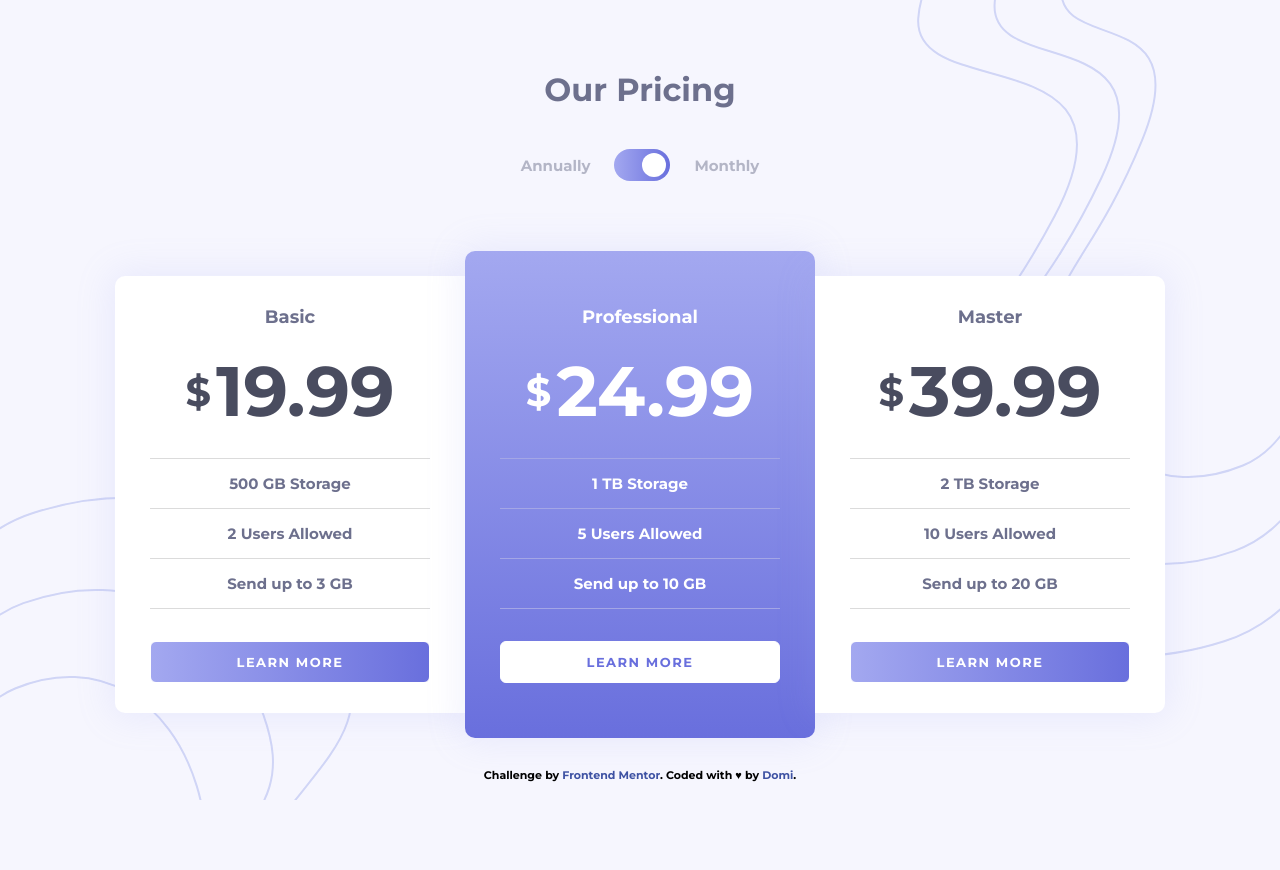
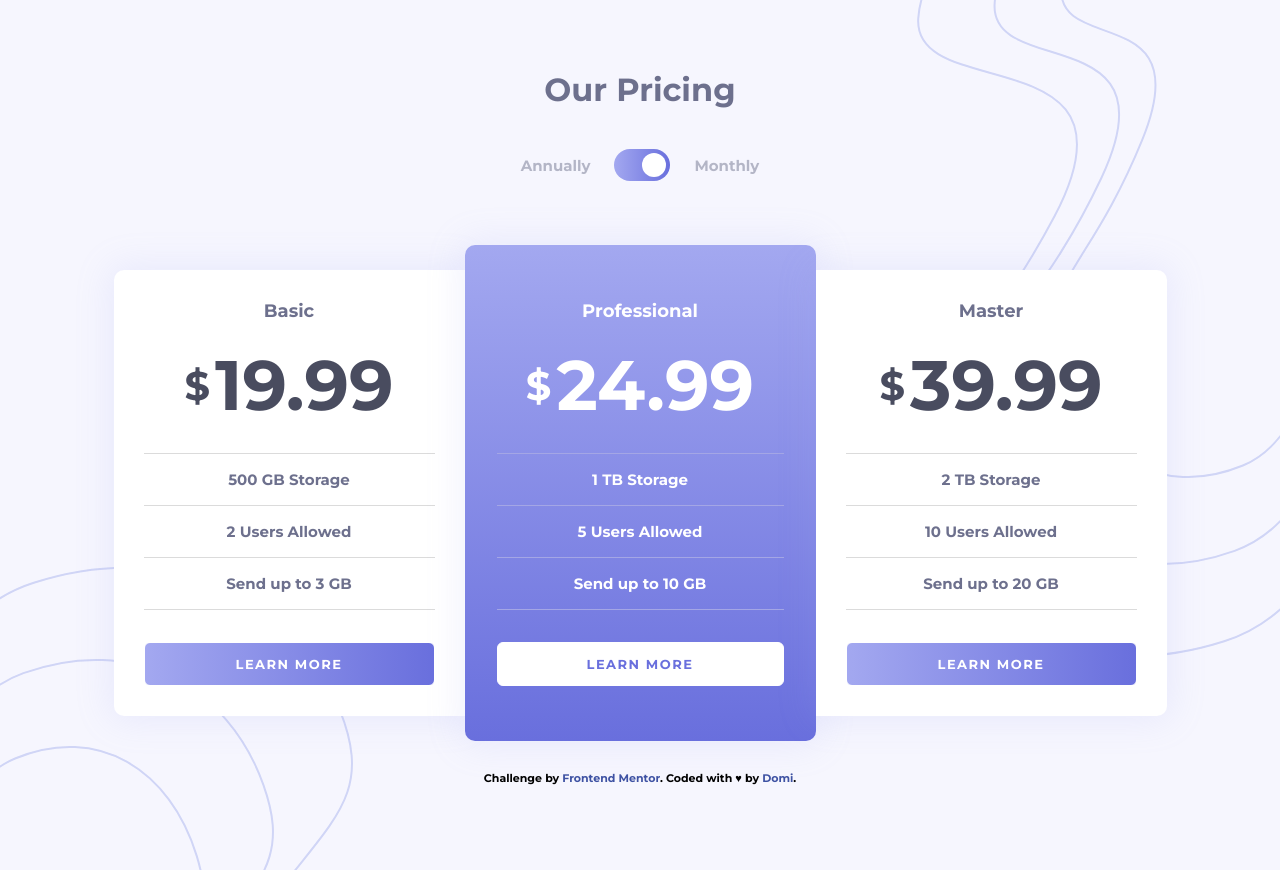
Before and after one commit to domihustinova/pricing-component-with-toggle, a plain HTML site: page index.html in a window 1280 px wide. Before the commit the page ends 800 px from the top, so only its background shows below. Drawn offline with Linux system fonts and the light colour scheme.

Commit message:
style: fix margin and padding to match the design

```diff
--- a/app/scss/_header.scss
+++ b/app/scss/_header.scss
@@ -1,9 +1,14 @@
 .header {
-  padding: 4.375rem;
+  margin-top: 4.375rem;
+  margin-bottom: 5rem;
   display: flex;
   flex-direction: column;
   justify-content: center;
   align-items: center;
+
+  @include breakpoint-up(large) {
+    margin-bottom: 4rem;
+  }
 
   &__title {
     color: $grayishBlue;
--- a/app/scss/_pricing.scss
+++ b/app/scss/_pricing.scss
@@ -12,11 +12,17 @@
   }
 
   &__plan {
-    width: 21.875rem;
-    padding: 1.875rem 2.1875rem;
+    width: 20.625rem;
+    padding: 2rem;
     text-align: center;
-    margin-bottom: 1.875rem;
+    margin-bottom: 2rem;
     box-shadow: 0px 0px 35px 5px rgba(163, 168, 240, 0.15);
+
+    @include breakpoint-up(large) {
+      width: 21.9375rem;
+      padding: 1.875rem 1.875rem;
+      margin-bottom: 1.875rem;
+    }
 
     &.light {
       background-color: white;
@@ -39,7 +45,7 @@
 
     &.professional {
       @include breakpoint-up(large) {
-        padding: 3.4375rem 2.1875rem;
+        padding: 3.4375rem 2rem;
       }
     }
 
@@ -60,7 +66,7 @@
       display: flex;
       justify-content: center;
       align-items: center;
-      margin-bottom: 1.5rem;
+      margin-bottom: 1.5625rem;
 
       &.light {
         color: $darkGrayishBlue;
@@ -77,7 +83,7 @@
 
       &-item {
         border-top: 1px solid $lightGray;
-        padding: 0.9375rem 0;
+        padding: 1rem 0;
 
         &:last-child {
           border-bottom: 1px solid $lightGray;
@@ -96,7 +102,7 @@
     &-cta {
       position: relative;
       display: inline-block;
-      padding: 0.75rem 0;
+      padding: 0.8125rem 0;
       width: 100%;
       border: 1px solid $white;
       border-radius: 0.375rem;
```
Also changed, not shown: dist/style.css, 1 other file.
